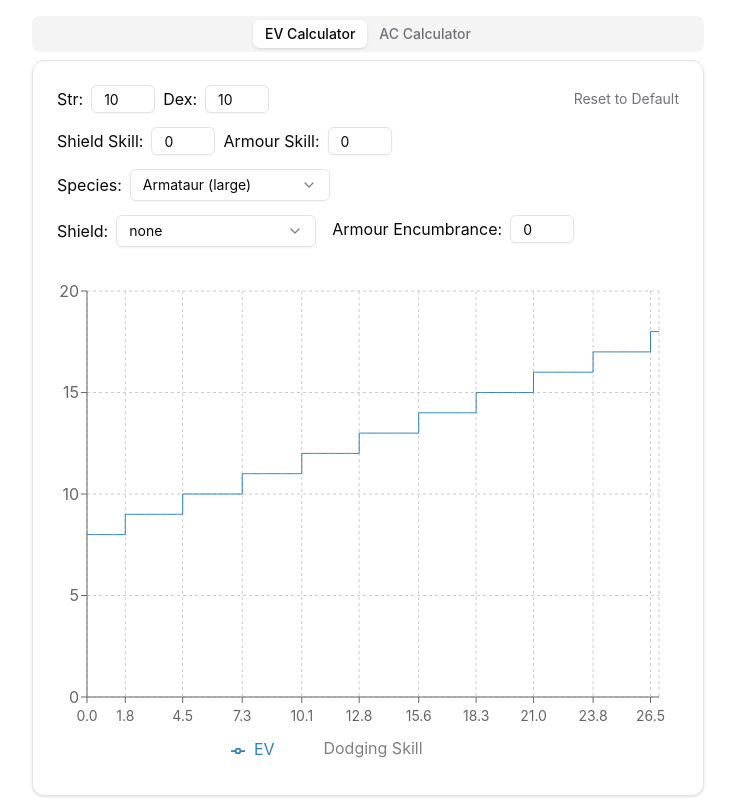
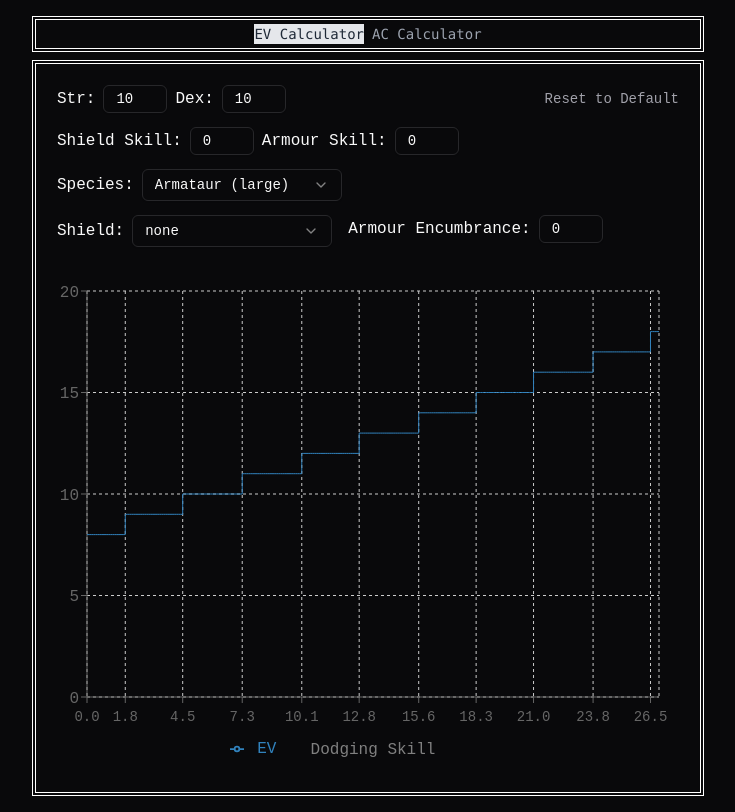
Before and after one commit to ktseo41/dcss-tools, a React (Vite) app: page / in a window 1280 px wide. Shown: the whole page, without its empty margins (272-1007 px from the left). Built offline with nearby package versions, Linux system fonts and the light colour scheme.

Commit message:
feat: bbs style을 적용한다

```diff
--- a/src/App.tsx
+++ b/src/App.tsx
@@ -6,7 +6,11 @@ function App() {
   return (
     <div className="p-4 flex items-center justify-center w-screen">
       <Tabs defaultValue="ev" className="w-full max-w-2xl">
-        <TabsList className="w-full">
+        {/* outline: none이 inline style로 적용되어 있어 className이 아닌 style attr를 통해 덮어씌운다 */}
+        <TabsList
+          className="w-full gap-x-2"
+          style={{ outline: "1px solid white", outlineOffset: "-4px" }}
+        >
           <TabsTrigger value="ev">EV Calculator</TabsTrigger>
           <TabsTrigger value="ac">AC Calculator</TabsTrigger>
         </TabsList>
--- a/src/components/ThemeProvider.tsx
+++ b/src/components/ThemeProvider.tsx
@@ -2,15 +2,7 @@ import { useEffect } from "react";
 
 export const ThemeProvider = ({ children }: { children: React.ReactNode }) => {
   useEffect(() => {
-    const mediaQuery = window.matchMedia("(prefers-color-scheme: dark)");
-
-    const updateTheme = (e: MediaQueryListEvent | MediaQueryList) => {
-      document.documentElement.classList.toggle("dark", e.matches);
-    };
-
-    updateTheme(mediaQuery);
-    mediaQuery.addEventListener("change", updateTheme);
-    return () => mediaQuery.removeEventListener("change", updateTheme);
+    document.documentElement.classList.add("dark");
   }, []);
 
   return children;
--- a/src/components/ui/card.tsx
+++ b/src/components/ui/card.tsx
@@ -1,6 +1,6 @@
-import * as React from "react"
+import * as React from "react";
 
-import { cn } from "@/lib/utils"
+import { cn } from "@/lib/utils";
 
 const Card = React.forwardRef<
   HTMLDivElement,
@@ -9,13 +9,14 @@ const Card = React.forwardRef<
   <div
     ref={ref}
     className={cn(
-      "rounded-xl border bg-card text-card-foreground shadow",
+      "border bg-card text-card-foreground border-white ",
       className
     )}
+    style={{ outline: "1px solid white", outlineOffset: "-4px" }}
     {...props}
   />
-))
-Card.displayName = "Card"
+));
+Card.displayName = "Card";
 
 const CardHeader = React.forwardRef<
   HTMLDivElement,
@@ -26,8 +27,8 @@ const CardHeader = React.forwardRef<
     className={cn("flex flex-col space-y-1.5 p-6", className)}
     {...props}
   />
-))
-CardHeader.displayName = "CardHeader"
+));
+CardHeader.displayName = "CardHeader";
 
 const CardTitle = React.forwardRef<
   HTMLDivElement,
@@ -38,8 +39,8 @@ const CardTitle = React.forwardRef<
     className={cn("font-semibold leading-none tracking-tight", className)}
     {...props}
   />
-))
-CardTitle.displayName = "CardTitle"
+));
+CardTitle.displayName = "CardTitle";
 
 const CardDescription = React.forwardRef<
   HTMLDivElement,
@@ -50,16 +51,16 @@ const CardDescription = React.forwardRef<
     className={cn("text-sm text-muted-foreground", className)}
     {...props}
   />
-))
-CardDescription.displayName = "CardDescription"
+));
+CardDescription.displayName = "CardDescription";
 
 const CardContent = React.forwardRef<
   HTMLDivElement,
   React.HTMLAttributes<HTMLDivElement>
 >(({ className, ...props }, ref) => (
   <div ref={ref} className={cn("p-6 pt-0", className)} {...props} />
-))
-CardContent.displayName = "CardContent"
+));
+CardContent.displayName = "CardContent";
 
 const CardFooter = React.forwardRef<
   HTMLDivElement,
@@ -70,7 +71,14 @@ const CardFooter = React.forwardRef<
     className={cn("flex items-center p-6 pt-0", className)}
     {...props}
   />
-))
-CardFooter.displayName = "CardFooter"
+));
+CardFooter.displayName = "CardFooter";
 
-export { Card, CardHeader, CardFooter, CardTitle, CardDescription, CardContent }
+export {
+  Card,
+  CardHeader,
+  CardFooter,
+  CardTitle,
+  CardDescription,
+  CardContent,
+};
--- a/src/components/ui/tabs.tsx
+++ b/src/components/ui/tabs.tsx
@@ -1,9 +1,9 @@
-import * as React from "react"
-import * as TabsPrimitive from "@radix-ui/react-tabs"
+import * as React from "react";
+import * as TabsPrimitive from "@radix-ui/react-tabs";
 
-import { cn } from "@/lib/utils"
+import { cn } from "@/lib/utils";
 
-const Tabs = TabsPrimitive.Root
+const Tabs = TabsPrimitive.Root;
 
 const TabsList = React.forwardRef<
   React.ElementRef<typeof TabsPrimitive.List>,
@@ -12,28 +12,30 @@ const TabsList = React.forwardRef<
   <TabsPrimitive.List
     ref={ref}
     className={cn(
-      "inline-flex h-9 items-center justify-center rounded-lg bg-muted p-1 text-muted-foreground",
+      "inline-flex h-9 items-center justify-center border border-white p-1 text-muted-foreground",
       className
     )}
     {...props}
   />
-))
-TabsList.displayName = TabsPrimitive.List.displayName
+));
+TabsList.displayName = TabsPrimitive.List.displayName;
 
 const TabsTrigger = React.forwardRef<
   React.ElementRef<typeof TabsPrimitive.Trigger>,
   React.ComponentPropsWithoutRef<typeof TabsPrimitive.Trigger>
->(({ className, ...props }, ref) => (
+>(({ className, children, ...props }, ref) => (
   <TabsPrimitive.Trigger
     ref={ref}
     className={cn(
-      "inline-flex items-center justify-center whitespace-nowrap rounded-md px-3 py-1 text-sm font-medium ring-offset-background transition-all focus-visible:outline-none focus-visible:ring-2 focus-visible:ring-ring focus-visible:ring-offset-2 disabled:pointer-events-none disabled:opacity-50 data-[state=active]:bg-background data-[state=active]:text-foreground data-[state=active]:shadow",
+      "font-mono text-sm hover:bg-gray-400 hover:text-gray-800 text-gray-400 data-[state=active]:bg-gray-200 data-[state=active]:text-gray-800 data-[state=active]:shadow",
       className
     )}
     {...props}
-  />
-))
-TabsTrigger.displayName = TabsPrimitive.Trigger.displayName
+  >
+    {children}
+  </TabsPrimitive.Trigger>
+));
+TabsTrigger.displayName = TabsPrimitive.Trigger.displayName;
 
 const TabsContent = React.forwardRef<
   React.ElementRef<typeof TabsPrimitive.Content>,
@@ -47,7 +49,7 @@ const TabsContent = React.forwardRef<
     )}
     {...props}
   />
-))
-TabsContent.displayName = TabsPrimitive.Content.displayName
+));
+TabsContent.displayName = TabsPrimitive.Content.displayName;
 
-export { Tabs, TabsList, TabsTrigger, TabsContent }
+export { Tabs, TabsList, TabsTrigger, TabsContent };
--- a/src/index.css
+++ b/src/index.css
@@ -3,7 +3,7 @@
 @tailwind utilities;
 
 :root {
-  font-family: Inter, system-ui, Avenir, Helvetica, Arial, sans-serif;
+  font-family: monospace, system-ui, Avenir, Helvetica, Arial, sans-serif;
   line-height: 1.5;
   font-weight: 400;
 
@@ -11,8 +11,8 @@
 
   font-synthesis: none;
   text-rendering: optimizeLegibility;
-  -webkit-font-smoothing: antialiased;
-  -moz-osx-font-smoothing: grayscale;
+  -webkit-font-smoothing: none;
+  -moz-osx-font-smoothing: none;
 }
 
 body {
```
